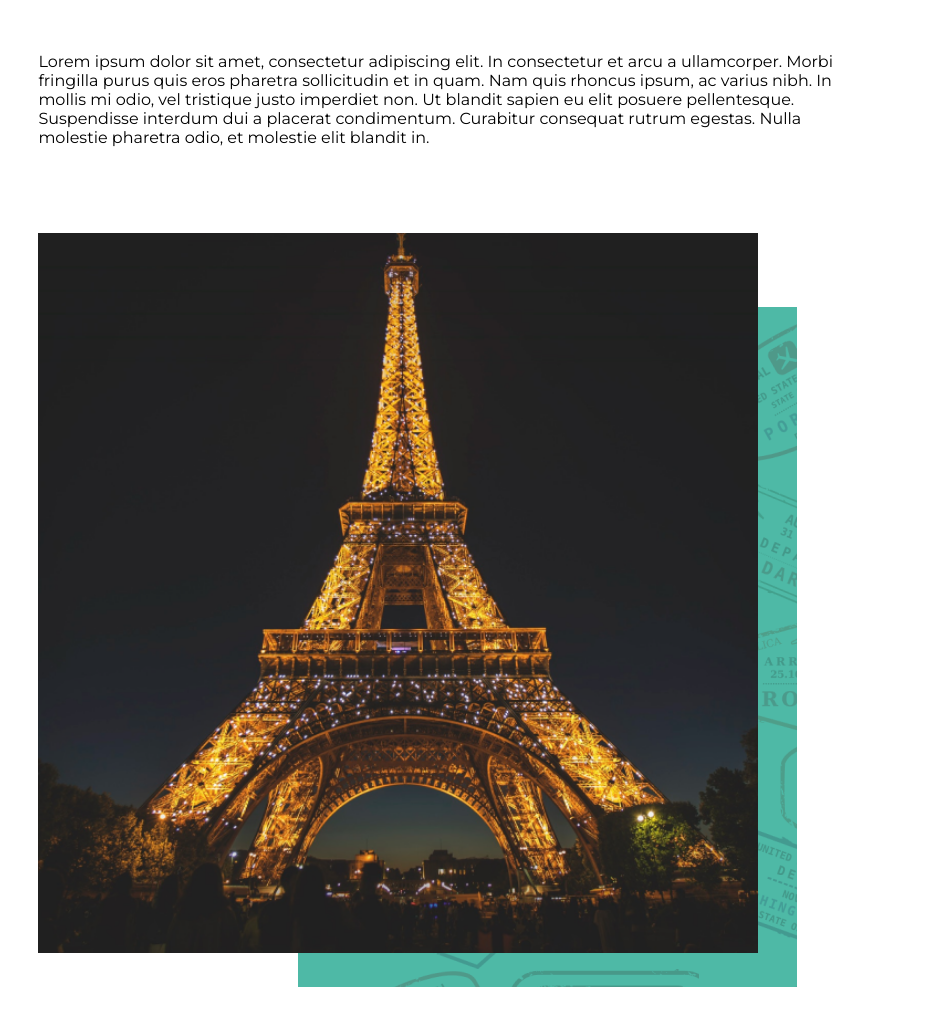
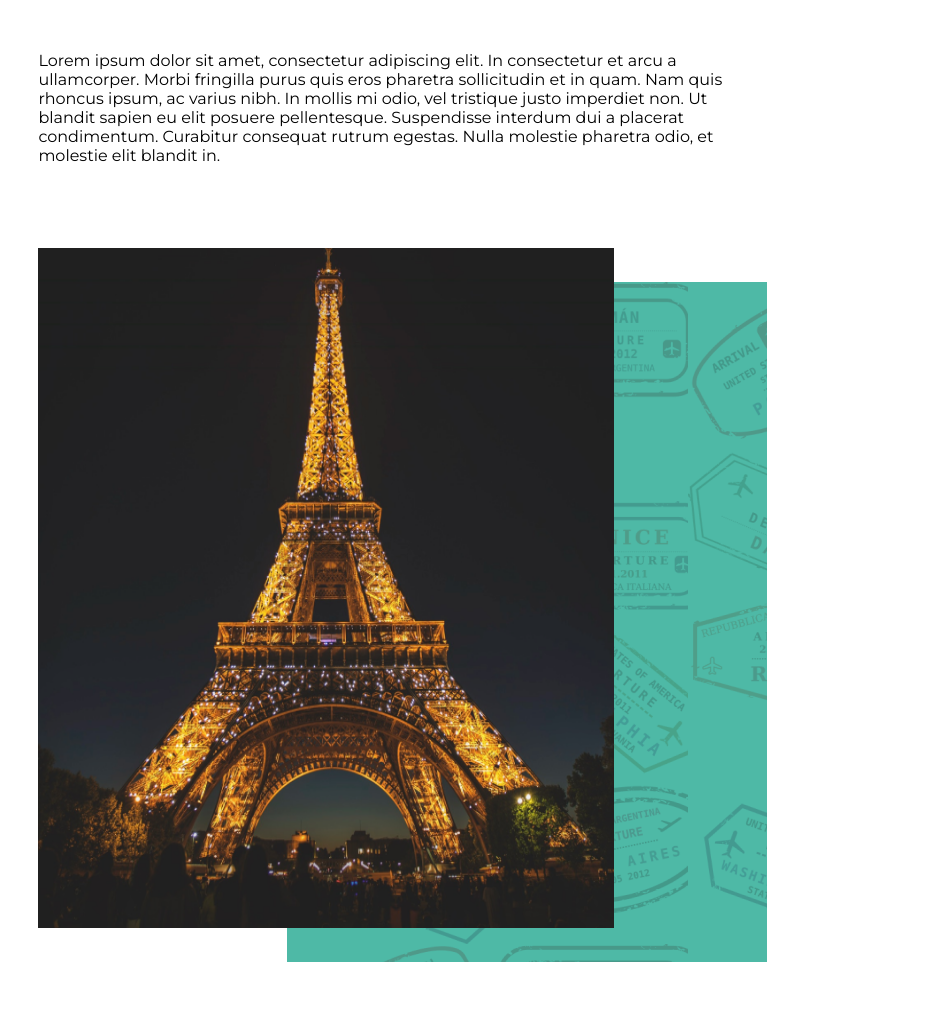
Before and after one commit to StartFuture/novi-frontend, a React (Create React App) app: page / in a window 768 px wide. Shown: the part 678-1704 px from the top of the page, 941 px wide, since content can reach past the window. Built offline with nearby package versions, Linux system fonts and the light colour scheme; no server answers.

Commit message:
fix(Responsivity) - Changing responsivity of mobile and tablet version using vw on images

```diff
--- a/src/pages/landingPage/assets/css/landingPage.css
+++ b/src/pages/landingPage/assets/css/landingPage.css
@@ -188,7 +188,7 @@
         "LpOurImage"
         "LpBackgroundUs";
         height: 160vh;
-        width: 108vh;
+        width: 108vw;
     }
 
     .LpUsText {
@@ -197,14 +197,14 @@
 
     .descriptionUs {
         margin-bottom: 10%;
-        width: 100vh;
+        width: 90vw;
         position: relative;
     }
 
     .LpOurImage {
         position: relative;
-        width: 90vh;
-        height: 90vh;
+        width: 75vw;
+        height: 85vh;
         left: 0;
         top: 0;
         z-index: 1;
@@ -212,7 +212,7 @@
 
     .LpBackgroundUs {
         position: relative;
-        width: 65vw;
+        width: 62.5vw;
         height: 85vh;
         left: 30%;
         bottom: 95%;
```
